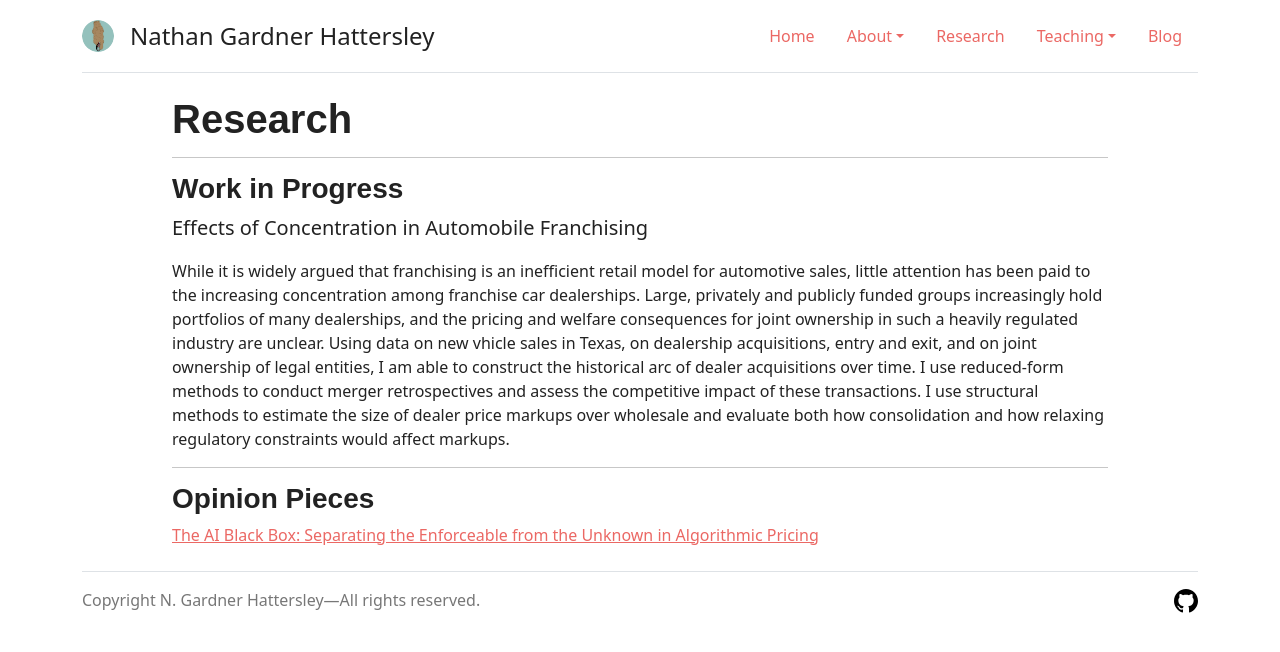
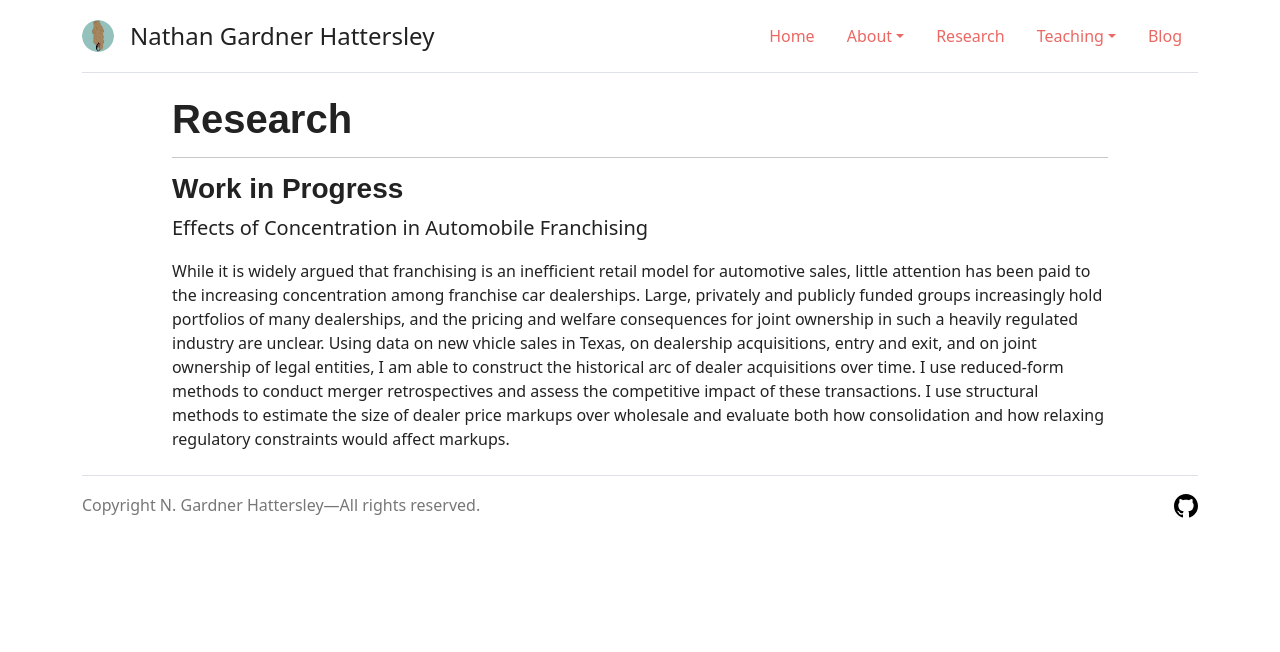
Before and after one commit to nateybear/nateybear.github.io, a Jekyll site: the page built from research.md, in a window 1280 px wide. Shown: the top 652 px of the page. Built offline with Jekyll 4.4.1, drawn with Linux system fonts in a browser that asks for light colours; nearby versions of some CDN libraries; some web fonts are replaced; our own code applies the rules of GitHub Pages for plain Markdown files.

Commit message:
Remove RealPage piece to move to substack

```diff
--- a/research.md
+++ b/research.md
@@ -9,9 +9,3 @@ title: Research
 <span class="lead">Effects of Concentration in Automobile Franchising</span>
 
 While it is widely argued that franchising is an inefficient retail model for automotive sales, little attention has been paid to the increasing concentration among franchise car dealerships. Large, privately and publicly funded groups increasingly hold portfolios of many dealerships, and the pricing and welfare consequences for joint ownership in such a heavily regulated industry are unclear. Using data on new vhicle sales in Texas, on dealership acquisitions, entry and exit, and on joint ownership of legal entities, I am able to construct the historical arc of dealer acquisitions over time. I use reduced-form methods to conduct merger retrospectives and assess the competitive impact of these transactions. I use structural methods to estimate the size of dealer price markups over wholesale and evaluate both how consolidation and how relaxing regulatory constraints would affect markups.
-
----
-
-### Opinion Pieces
-
-<span><a href="assets/realpage_oped.pdf">The AI Black Box: Separating the Enforceable from the Unknown in Algorithmic Pricing</a></span>
```
